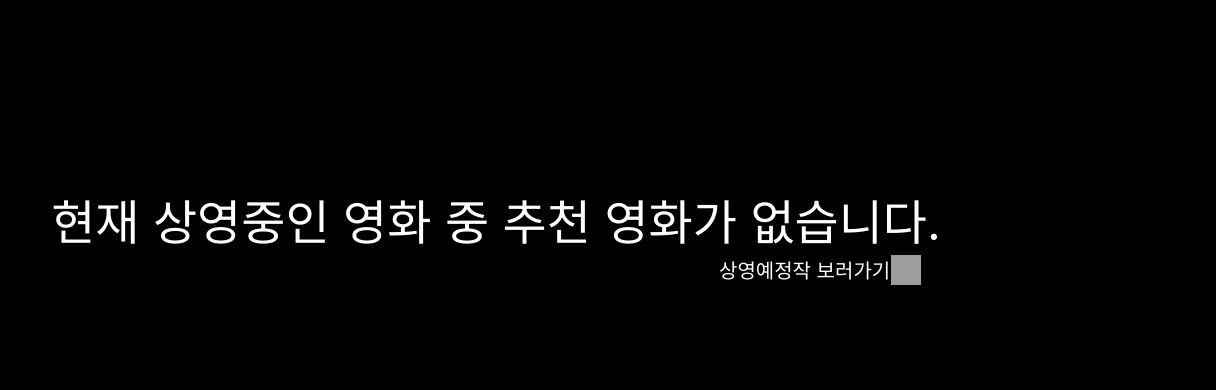
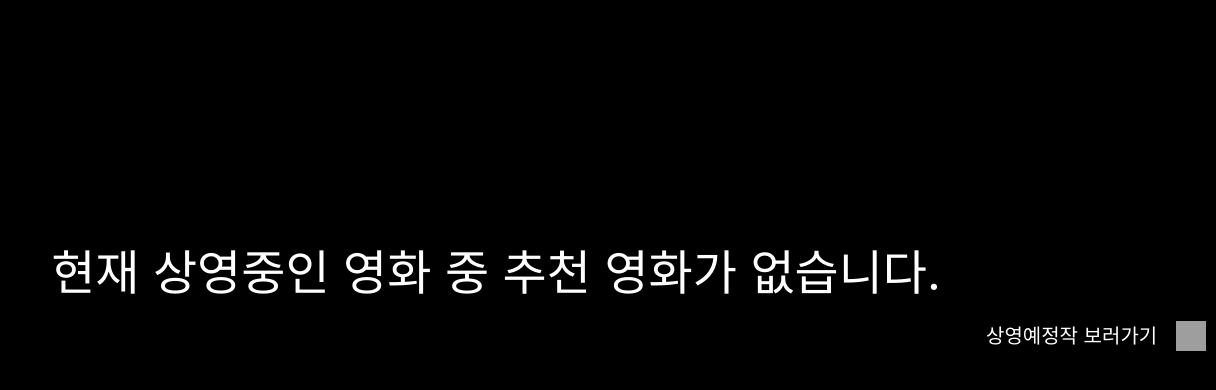
Before and after one commit to HANGHAE99-Group-04-Study/Sorting_Hat, a Flask app: template templates/noresult.html in a window 1440 px wide. Shown: the part 156-546 px from the top of the page, without its empty margins (224-1440 px from the left). Run offline with Flask 2, Linux system fonts and the light colour scheme; the template is opened without the code that fills it, so the values that code supplies are empty; grey boxes are pictures that could not be loaded.

Commit message:
결과없음 페이지 수정

```diff
--- a/templates/noresult.html
+++ b/templates/noresult.html
@@ -14,11 +14,11 @@
         }
 
         .txt {
-            position: absolute;
+            position: static;
             width: 1440px;
             height: 60px;
-            left: 0px;
-            top: 350px;
+            margin: 0 auto;
+            margin-top: 400px;
 
             font-family: 'Inter';
             font-style: normal;
@@ -32,10 +32,10 @@
 
         .subtxt {
             position: absolute;
-            width: 172px;
+            width: 192px;
             height: 24px;
-            left: 943px;
-            top: 415px;
+            left: 1210px;
+            top: 480px;
 
             font-family: 'Inter';
             font-style: normal;
@@ -50,10 +50,10 @@
             position: absolute;
             width: 30px;
             height: 30px;
-            left: 1115px;
-            top: 411px;
+            left: 1400px;
+            top: 477px;
 
-            background-image: url("https://s3-alpha-sig.figma.com/img/3905/3641/8d2f9bc0e7986e42cf36cad46ee4345c?Expires=1661731200&Signature=EKEltRCVhvHBPn7KpAqGzhDBcafXTAKehOItqCH3seQQqYSKJpVVP5BCHmWJ~Xwz~ZA-prduAIpD2BfewnNhxrEi8ljTn1J3OXZRGO~HVb~MsGKCKTaXOQ4zwcFoPgASb7kJmDliTdwYQjsSFfLTyRiZZJKW4CIQ9RObWAuBeG7n7HEwTTn05q1POYFS6VAs70HhuFnVk9lcrBUctJsFIYAnnA0WtHzR99HlQlkf5XonF0HccdQyD9DtktWeXoDG9dFDQpwJad--cI~3gAX9hUZF4PXYle17O1faDviZaumqfgH3G7UvctZRzW9gQp4rFleKVCOSpo2DINUpbldLnA__&Key-Pair-Id=APKAINTVSUGEWH5XD5UA");
+            background-image: url("https://cdn1.iconfinder.com/data/icons/unicons-line-vol-1/24/arrow-circle-right-512.png");
             background-size: 30px;
         }
     </style>
@@ -71,7 +71,7 @@
     <div class="txt">현재 상영중인 영화 중 추천 영화가 없습니다.</div>
     <div class="subtxt">상영예정작 보러가기</div>
 
-    <a href="상영예정작 페이지 링크">
+    <a href="http://localhost:5000/schedule">
         <div class="con"></div>
     </a>
 </body>
```
